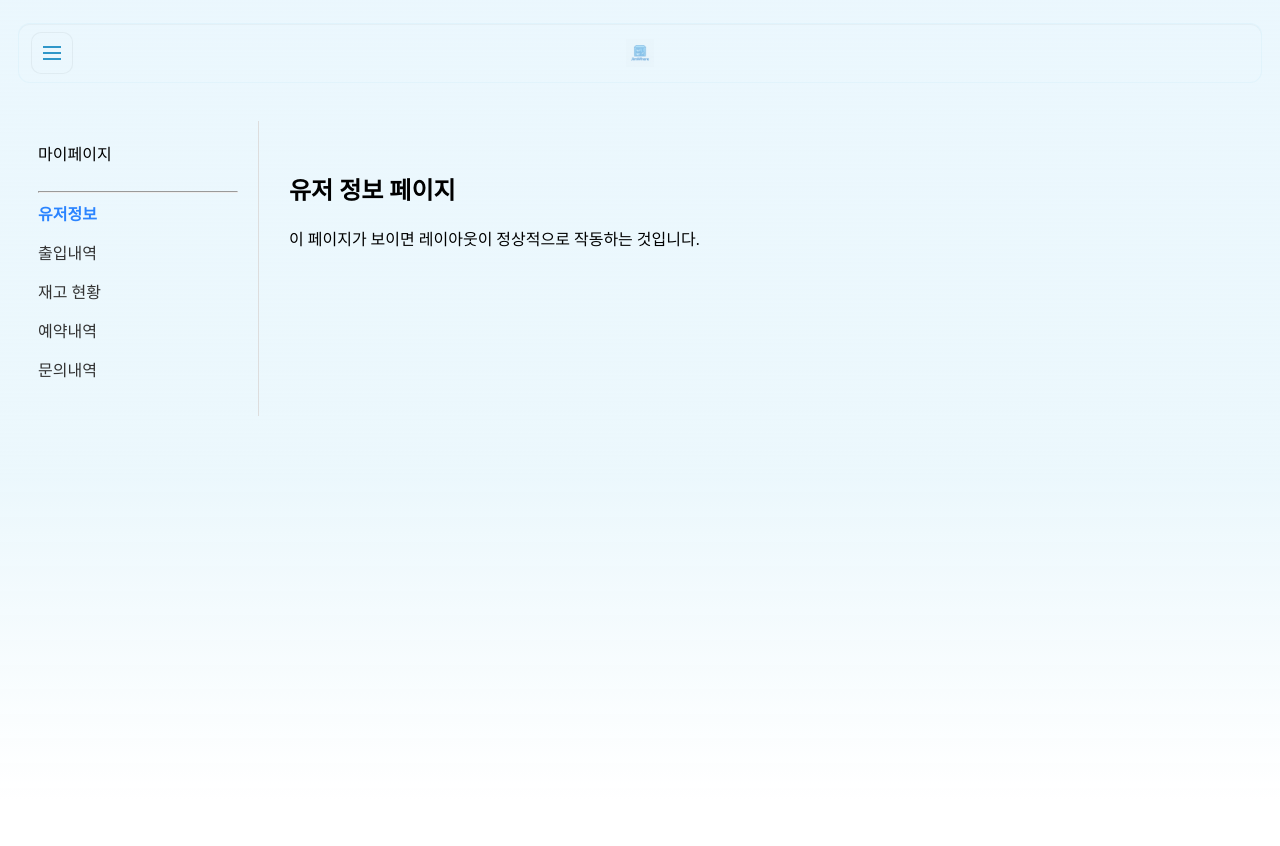
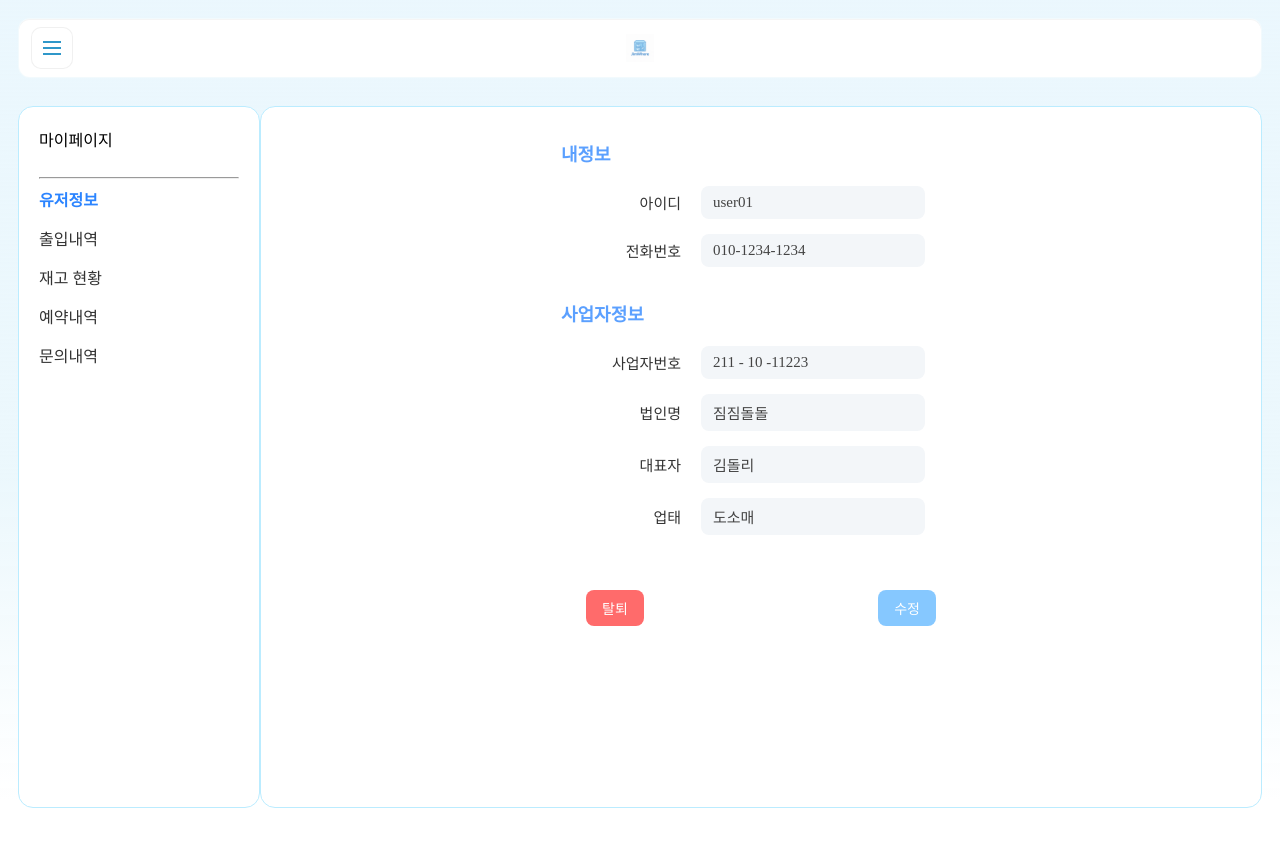
Before and after one commit to JimWhere/JimWhere-Vue, a Vue app: page /mypage/user in a window 1280 px wide. Shown: the top 846 px of the page. Built offline with nearby package versions, Linux system fonts and the light colour scheme.

Commit message:
feat : 마이페이지 내정보보기 뷰 , 레이아웃 css 수정

```diff
--- a/src/components/layouts/mypage/MypageLayout.vue
+++ b/src/components/layouts/mypage/MypageLayout.vue
@@ -30,14 +30,7 @@
   height: 100%;
 }
 
-/* 상단 */
-.header {
-  height: 60px;
-  border-bottom: 1px solid #ddd;
-  display: flex;
-  align-items: center;
-  padding: 0 20px;
-}
+
 
 /* 본문 영역 */
 .content-area {
@@ -48,8 +41,11 @@
 /* 왼쪽 메뉴 */
 .sidebar {
   width: 200px;
-  border-right: 1px solid #ddd;
+  border: 1px solid #bbecff;
   padding: 20px;
+  background: white;
+  border-radius: 15px;
+
 }
 
 .menu {
@@ -66,6 +62,10 @@
 /* 오른쪽 페이지 내용 */
 .main {
   flex: 1;
-  padding: 30px;
+  padding: 0 10px;
+  background: white;
+  border: 1px solid #bbecff;
+  min-height: calc(100vh - 100px);
+  border-radius: 15px;
 }
 </style>
--- a/src/components/shared/header/Header.vue
+++ b/src/components/shared/header/Header.vue
@@ -21,7 +21,7 @@ import logo from '@/assets/shared/logo/logo.png'
 <style scoped>
 @import "@/assets/shared/styles/theme.css";
 
-.sw-topbar{ width:100%; padding:10px 0; box-sizing:border-box }
+.sw-topbar{ width:100%; padding:10px 0; box-sizing:border-box;}
 .sw-topbar-inner{
   margin:0 auto; display:flex; align-items:center; justify-content:space-between;
   background: #ffffff; /* changed to solid white */
--- a/src/components/shared/layout/Layout.vue
+++ b/src/components/shared/layout/Layout.vue
@@ -2,7 +2,9 @@
   <div class="layout-root">
     <div class="bg-gradient" />
 
-    <slot name="header" />
+    <div class="header-wrap">
+      <slot name="header" />
+    </div>
 
     <div class="page-wrap">
       <slot />
@@ -10,29 +12,34 @@
   </div>
 </template>
 
-<script setup>
-// simplified layout: full-bleed gradient background; header rendered by App.vue slot/component
-</script>
+<style scoped>
+.layout-root {
+  position: relative;
+  min-height: 100vh;
+  padding: 0 10px;
+}
 
-<style scoped>
-@import "@/assets/shared/styles/theme.css";
-
-.layout-root{ position:relative; min-height:100vh; padding:5px 10px; }
-
-.bg-gradient{
-  position:fixed; inset:0; z-index:0;
+.bg-gradient {
+  position: fixed;
+  inset: 0;
+  z-index: 0;
   background: linear-gradient(180deg, var(--bg-gradient-start) 0%, var(--bg-gradient-mid) 60%, var(--bg-gradient-end) 100%);
 }
 
-.page-wrap{
-  position:relative; z-index:1; padding:10px 0; box-sizing:border-box; min-height:100vh;
-  display:flex; flex-direction:column;
+.header-wrap {
+  position: relative;
+  z-index: 2; /* 헤더 최상단 */
 }
 
-/* leave top room for header visual */
-.page-wrap > *:first-child { margin-top:18px }
+.page-wrap {
+  position: relative;
+  z-index: 1;
+  min-height: 100vh;
+  display: flex;
+  flex-direction: column;
+}
 
-@media (max-width:420px){
-  .page-wrap{ padding:12px }
+.page-wrap > *:first-child {
+  margin-top: 18px;
 }
 </style>
--- a/src/views/mypage/UserInfo.vue
+++ b/src/views/mypage/UserInfo.vue
@@ -1,6 +1,136 @@
+<script setup>
+import { ref } from "vue";
+
+const user = ref({
+  userId: "user01",
+  phone: "010-1234-1234",
+  businessNumber: "211 - 10 -11223",
+  corpName: "짐짐돌돌",
+  ceoName: "김돌리",
+  bizType: "도소매",
+});
+</script>
+
 <template>
-  <div>
-    <h2>유저 정보 페이지</h2>
-    <p>이 페이지가 보이면 레이아웃이 정상적으로 작동하는 것입니다.</p>
+  <div class="user-info-container">
+    <!-- 내 정보 -->
+    <section class="info-section">
+      <h3 class="section-title">내정보</h3>
+
+      <div class="info-row">
+        <span class="label">아이디</span>
+        <span class="value">{{ user.userId }}</span>
+      </div>
+
+      <div class="info-row">
+        <span class="label">전화번호</span>
+        <span class="value">{{ user.phone }}</span>
+      </div>
+    </section>
+
+    <!-- 사업자 정보 -->
+    <section class="info-section">
+      <h3 class="section-title">사업자정보</h3>
+
+      <div class="info-row">
+        <span class="label">사업자번호</span>
+        <span class="value">{{ user.businessNumber }}</span>
+      </div>
+
+      <div class="info-row">
+        <span class="label">법인명</span>
+        <span class="value">{{ user.corpName }}</span>
+      </div>
+
+      <div class="info-row">
+        <span class="label">대표자</span>
+        <span class="value">{{ user.ceoName }}</span>
+      </div>
+
+      <div class="info-row">
+        <span class="label">업태</span>
+        <span class="value">{{ user.bizType }}</span>
+      </div>
+    </section>
+
+    <!-- 버튼 영역 -->
+    <div class="button-area">
+      <button class="btn danger">탈퇴</button>
+      <button class="btn edit">수정</button>
+    </div>
   </div>
 </template>
+
+<style scoped>
+.user-info-container {
+  width: 100%;
+  padding: 15px 0;
+  display: flex;
+  flex-direction: column;
+  align-items: center;     /* 가로 중앙 */
+  justify-content: center; /* 세로 중앙 */
+}
+
+/* 섹션 타이틀 */
+.section-title {
+  font-size: 18px;
+  font-weight: bold;
+  margin-bottom: 20px;
+  color: #5ba0ff;
+}
+
+/* 정보 줄 */
+.info-row {
+  width: 400px; /* 추가 */
+  display: flex;
+  align-items: center;
+  margin-bottom: 15px;
+  gap: 20px;
+}
+
+.label {
+  width: 120px;
+  text-align: right;
+  font-size: 15px;
+  font-weight: 500;
+  color: #333;
+}
+
+.value {
+  width: 200px;
+  background: #f3f6f9;
+  padding: 8px 12px;
+  border-radius: 8px;
+  text-align: left;
+  font-size: 15px;
+  color: #444;
+}
+
+/* 버튼 영역 */
+.button-area {
+  margin-top: 40px;
+  display: flex;
+  justify-content: space-between;
+  width: 350px;
+}
+
+.btn {
+  padding: 8px 16px;
+  border-radius: 8px;
+  border: none;
+  cursor: pointer;
+  font-size: 14px;
+}
+
+/* 탈퇴 버튼 */
+.btn.danger {
+  background-color: #ff6b6b;
+  color: white;
+}
+
+/* 수정 버튼 */
+.btn.edit {
+  background-color: #86c8ff;
+  color: white;
+}
+</style>
```
